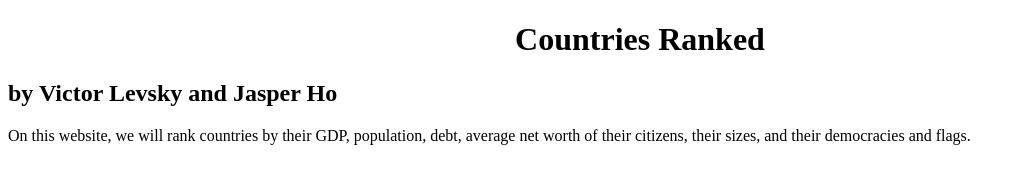
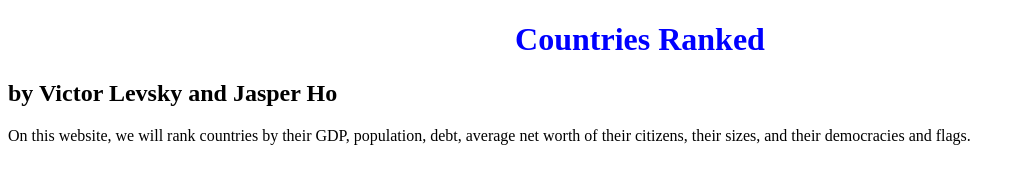
Before and after one commit to vlevsky/countries-ranked, a plain HTML site: page index.html in a window 1280 px wide. Shown: the whole page, without its empty margins (0-1022 px from the left). Drawn offline with Linux system fonts and the light colour scheme.

Commit message:
css for title h1 color

```diff
--- a/style.css
+++ b/style.css
@@ -1,7 +1,7 @@
 .title-h1{
     font-weight: bold;
     text-align: center;
-    text-color: blue;
+    color: blue;
 }
 
 .subheading{
```
